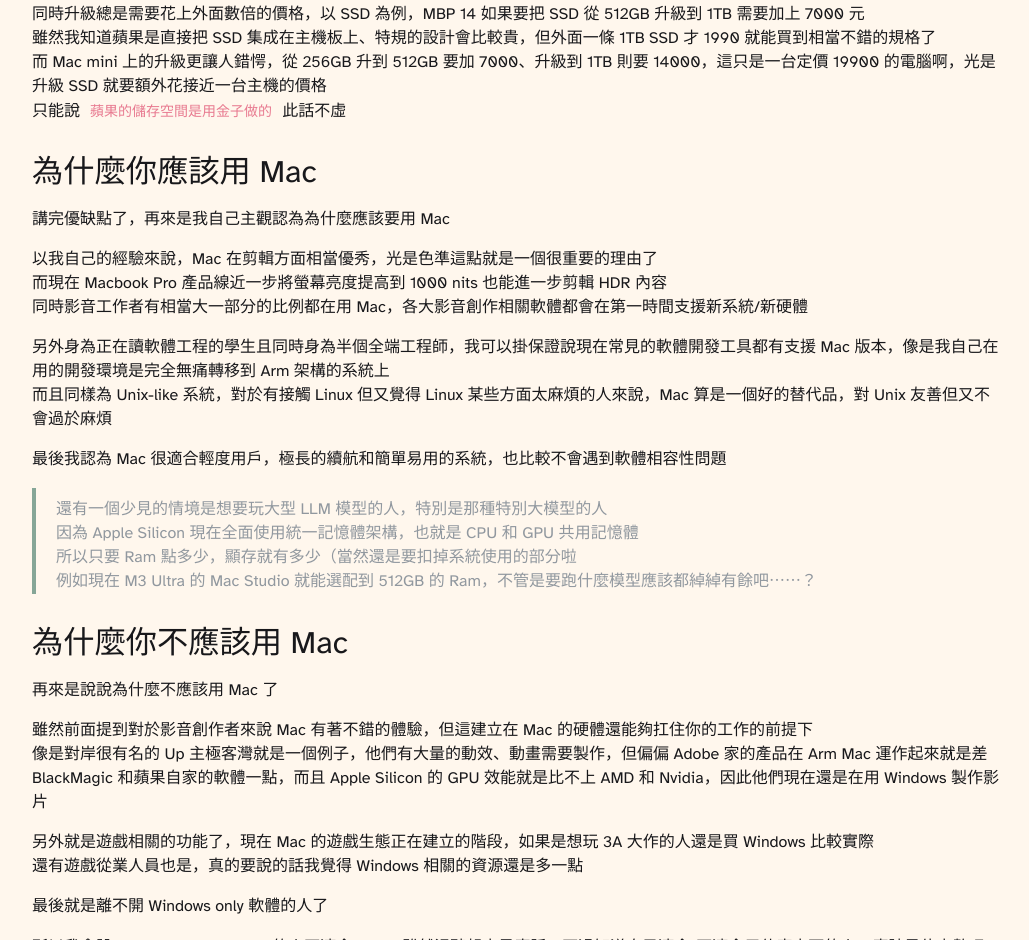
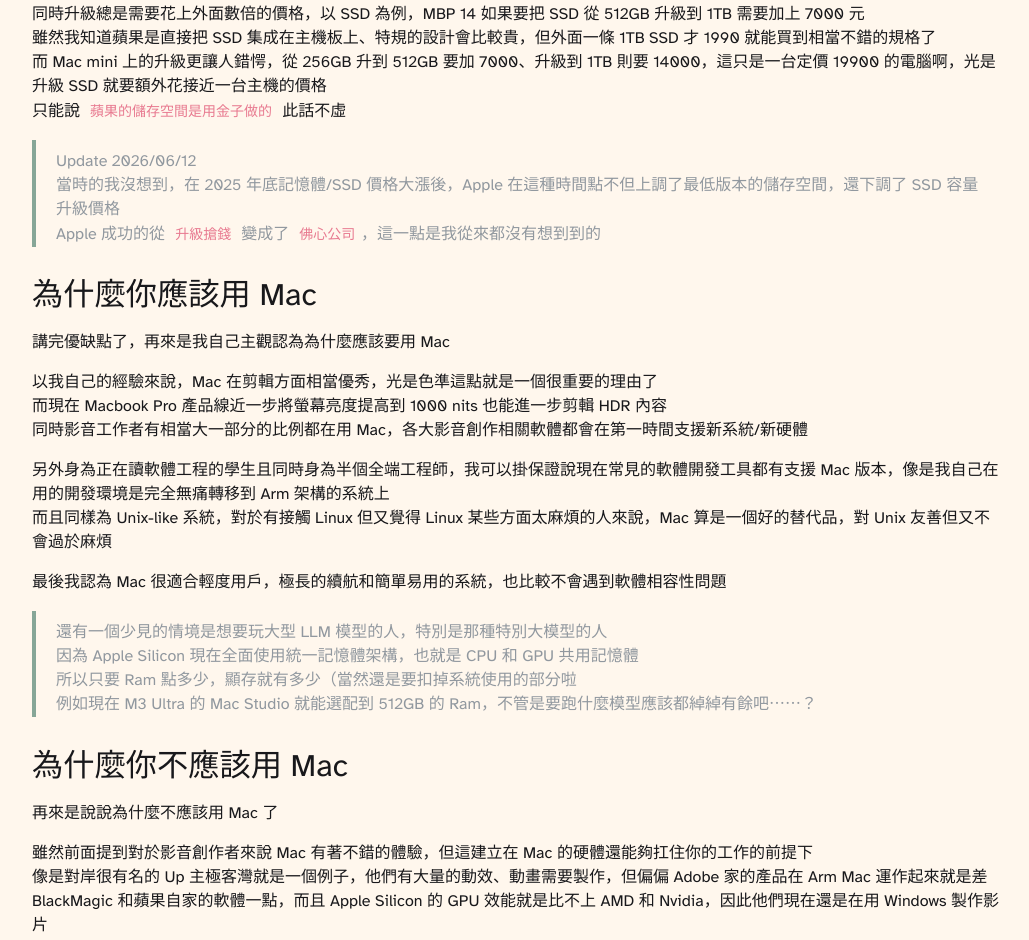
Before and after one commit to MiohitoKiri5474/miohitokiri5474.github.io, an Astro site: page /post/apple-silicon-mac-review in a window 1280 px wide. Shown: the part 7059-7999 px from the top of the page, without its empty margins (0-1029 px from the left). Built offline with nearby package versions, Linux system fonts and the light colour scheme; Astro itself is replaced by a stand-in of ours; some packages are replaced by stand-ins of ours.

Commit message:
refactor: update post (Apple Silicon Mac Review)

```diff
--- a/src/content/post/Apple-Silicon-Mac-Review.md
+++ b/src/content/post/Apple-Silicon-Mac-Review.md
@@ -190,6 +190,10 @@
 而 Mac mini 上的升級更讓人錯愕，從 256GB 升到 512GB 要加 7000、升級到 1TB 則要 14000，這只是一台定價 19900 的電腦啊，光是升級 SSD 就要額外花接近一台主機的價格
 只能說 `蘋果的儲存空間是用金子做的` 此話不虛
 
+> Update 2026/06/12
+> 當時的我沒想到，在 2025 年底記憶體/SSD 價格大漲後，Apple 在這種時間點不但上調了最低版本的儲存空間，還下調了 SSD 容量升級價格
+> Apple 成功的從 `升級搶錢` 變成了 `佛心公司`，這一點是我從來都沒有想到到的
+
 ### 為什麼你應該用 Mac
 
 講完優缺點了，再來是我自己主觀認為為什麼應該要用 Mac
```
